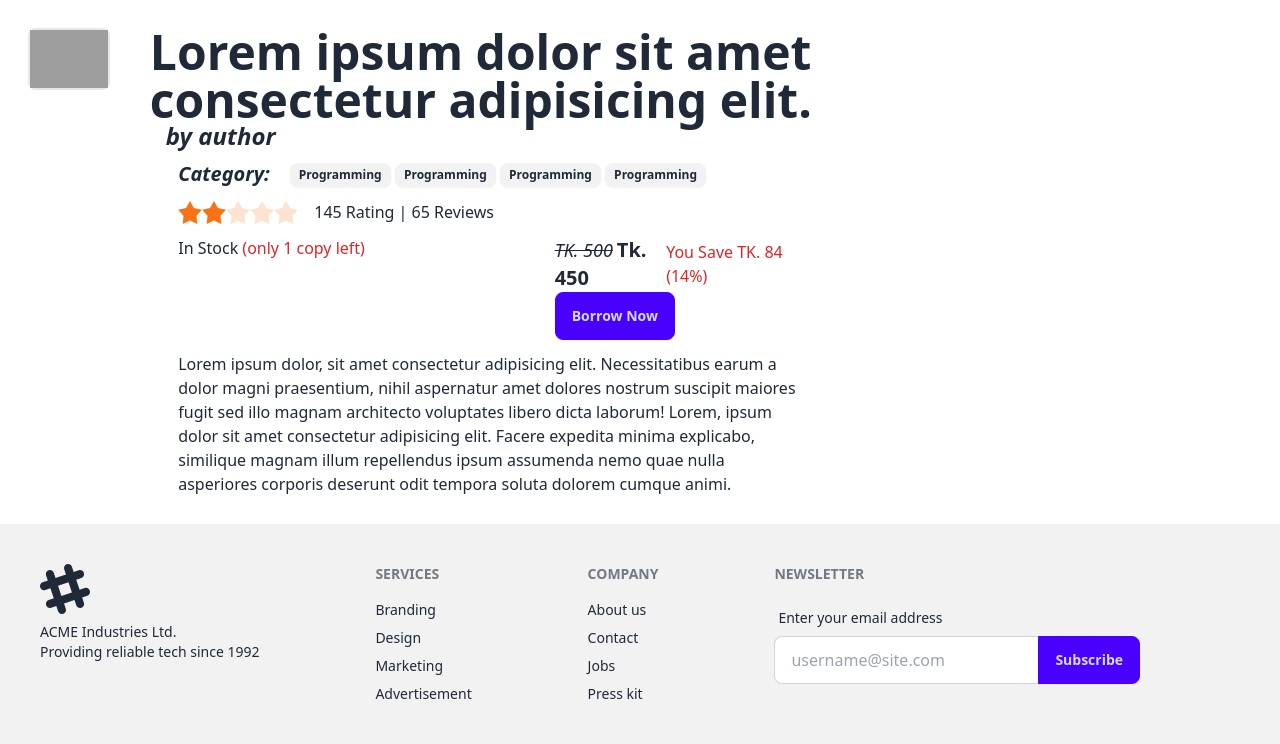
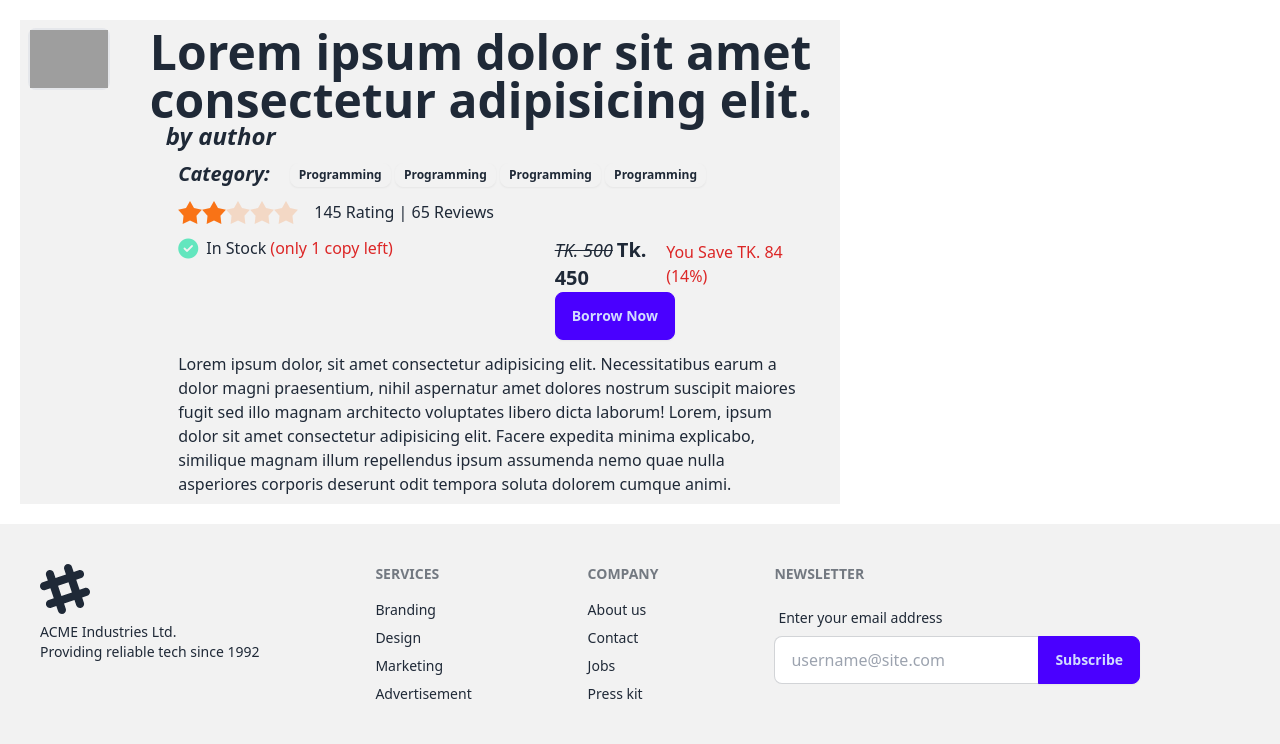
Before and after one commit to SaiyedulMorsalin/Library-Management-System, a Django app: page /books/details/ in a window 1280 px wide. Shown: the part 66-810 px from the top of the page. Run offline with Django 5.2, Linux system fonts and the light colour scheme; some libraries are stand-ins or nearby versions; grey boxes are pictures that could not be loaded.

Commit message:
added some change

```diff
--- a/books/templates/book_detail.html
+++ b/books/templates/book_detail.html
@@ -11,7 +11,7 @@ Book Detail
 {% block main_content %}
 <div class="sm:container sm:mx-auto">
     <div class="grid grid-cols-1 sm:grid-cols-12 sm:gap-5 m-5">
-        <div class="col-span-8 p-2">
+        <div class="col-span-8 p-2 bg-base-200">
             <div class="sm:flex sm:gap-10">
                 <div class="detail-img h-full border-2 rounded-lg">
                     <img src="https://img.freepik.com/free-vector/hand-drawn-flat-design-stack-books_23-2149342941.jpg"
@@ -51,7 +51,9 @@ Book Detail
                             <div class="grid grid-cols-1 sm:grid-cols-12 sm:gap-5">
                                 <div class="col-span-7">
                                     <div class="text">
-                                        <h4>In Stock <span class="text-red-600">(only 1 copy left)</span></h4>
+                                        <h4> <i class="fa-solid fa-circle-check fa-lg mr-2"
+                                                style="color: #63E6BE;"></i>In
+                                            Stock <span class="text-red-600">(only 1 copy left)</span></h4>
                                     </div>
                                 </div>
                                 <div class="col-span-5">
--- a/core/templates/base.html
+++ b/core/templates/base.html
@@ -13,6 +13,7 @@
     <link href="https://cdn.jsdelivr.net/npm/daisyui@4.12.10/dist/full.min.css" rel="stylesheet" type="text/css" />
     <script src="https://cdn.tailwindcss.com"></script>
     <script src="{% static 'src/script.js' %}"></script>
+    <script src="https://kit.fontawesome.com/24f4200f37.js" crossorigin="anonymous"></script>
     <script>
       tailwind.config = {
         theme: {
```
